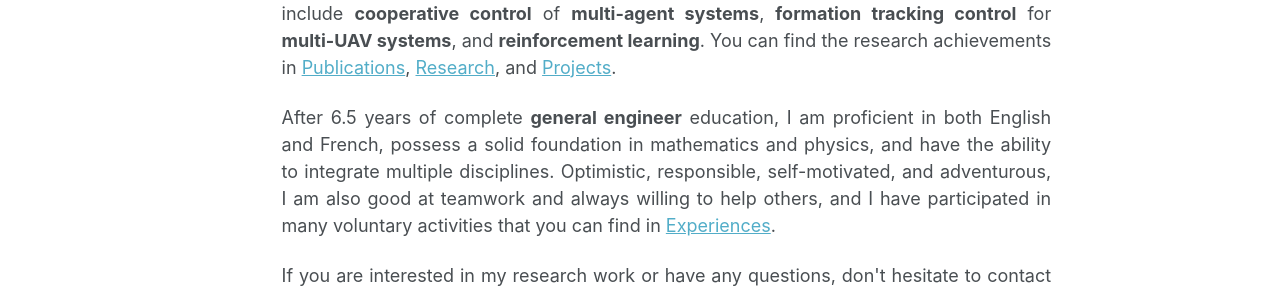
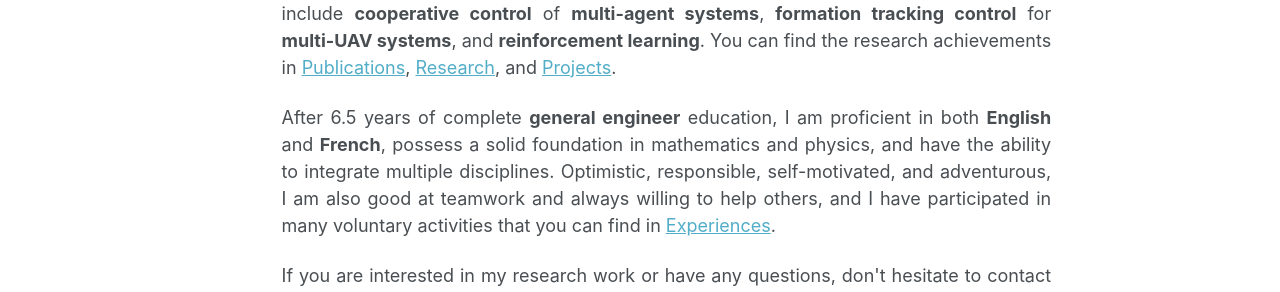
Before and after one commit to jianhua-WANG-ENS/old-homepage, a Jekyll site: the page built from _pages/about.md, in a window 1280 px wide and 1334 px high. Shown: the part 805-1097 px from the top of the window. Built offline with Jekyll 4.4.1, drawn with Linux system fonts in a browser that asks for light colours.

```diff
--- a/_pages/about.md
+++ b/_pages/about.md
@@ -26,7 +26,7 @@ My research interests include <b>cooperative control</b> of <b>multi-agent syste
 <!-- 本人乐观向上、工作认真负责、自我驱动力强，具备较强的团队协作能力、热爱尝试新事物、并乐于助人。 -->
 
 <p style="text-align:justify; text-justify:inter-ideograph;">
-After 6.5 years of complete <b>general engineer</b> education, I am proficient in both English and French, possess a solid foundation in mathematics and physics, and have the ability to integrate multiple disciplines. Optimistic, responsible, self-motivated, and adventurous, I am also good at teamwork and always willing to help others, and I have participated in many voluntary activities that you can find in <a href="https://jianhua-wang-buaa.github.io/Experiences/">Experiences</a>.
+After 6.5 years of complete <b>general engineer</b> education, I am proficient in both <b>English</b> and <b>French</b>, possess a solid foundation in mathematics and physics, and have the ability to integrate multiple disciplines. Optimistic, responsible, self-motivated, and adventurous, I am also good at teamwork and always willing to help others, and I have participated in many voluntary activities that you can find in <a href="https://jianhua-wang-buaa.github.io/Experiences/">Experiences</a>.
 </p>
 
 
```
Also changed, not shown: _pages/cv.md (+1 -1 lines), 1 other file.
